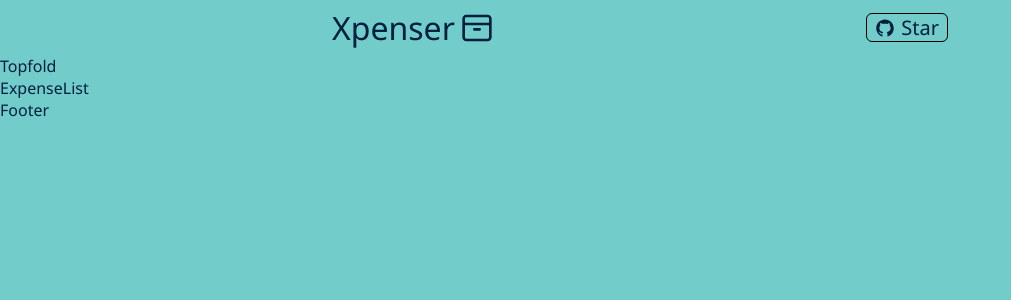
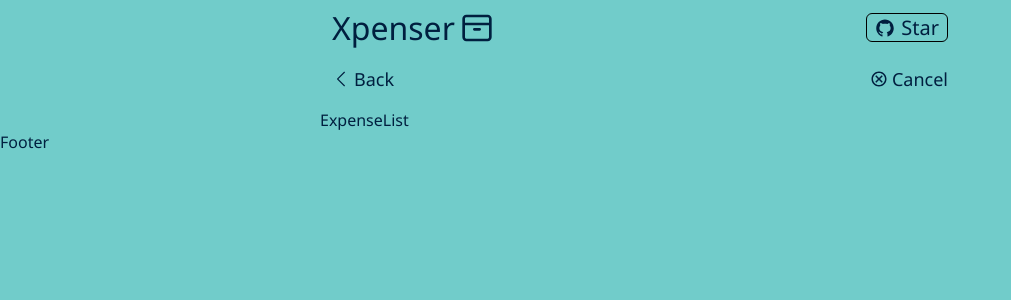
Before and after one commit to SAIKUMAR124/expense-tracker, a React (Create React App) app: page / in a window 1280 px wide. Shown: the top 300 px of the page, without its empty margins (0-1011 px from the left). Built offline with nearby package versions, Linux system fonts and the light colour scheme.

Commit message:
Added topfold

```diff
--- /dev/null
+++ b/src/components/topfold/Topfold.css
@@ -0,0 +1,78 @@
+.topfold{
+    display: flex;
+    justify-content: space-between;
+    margin: 6px 12px;
+    padding: 12px 0;
+    align-items: center;
+}
+
+.home-topfold{
+    display: flex;
+    justify-content: space-between;
+    flex: 1;
+}
+
+.searchbar{
+    display: flex;
+    align-items: center;
+    width: 50%;
+    background-color: white;
+    border-radius: 12px;
+}
+
+.searchbar input{
+    width: 80%;
+    outline: line;
+    padding: 8px 0;
+    border: none;
+    margin-left: 6px;
+    background-color: white;
+}
+
+.search-icon{
+    display: flex;
+    align-items: center;
+    margin-left: 6px;
+    font-weight: none;
+}
+
+.searchbar input:hover,
+.searchbar input:focus{
+    outline: none;
+}
+
+.add-button{
+    display: flex;
+    align-items: center;
+    border-radius: 4px;
+    border: 1px solid white;
+    font-size: 20px;
+    padding: 0px 8px;
+    border-radius: 6px;
+    cursor: pointer;
+}
+
+.add-icon{
+    display: flex;
+    align-items: center;
+    margin-right: 4px;
+}
+
+.add-topfold{
+    display: flex;
+    justify-content: space-between;
+    flex: 1;
+}
+
+.add-topfold-button{
+    display: flex;
+    align-items: center;
+    font-size: 18px;
+    cursor: pointer;
+}
+
+.add-topfold-button i{
+    display: flex;
+    align-items: center;
+    margin-right: 4px;
+}
--- /dev/null
+++ b/src/components/topfold/index.js
@@ -0,0 +1,41 @@
+import React, { useState } from 'react';
+import {AiOutlinePlusCircle, AiOutlineSearch} from 'react-icons/ai';
+import {BsChevronLeft} from 'react-icons/bs';
+import {MdOutlineCancel} from 'react-icons/md';
+import './Topfold.css';
+
+const Topfold = () => {
+    const [query, setQuery] = useState('');
+
+    const handleQuery=(e)=>{
+        setQuery(e.target.value);
+    }
+
+    return (
+        <div className='topfold'>
+            {
+                window.location.pathname !=='/'? <div className="home-topfold">
+                <div className="searchbar">
+                    <AiOutlineSearch className='search-icon' />
+                    <input placeholder='Search for expenses' value={query} onChange={(e)=>handleQuery(e)} />
+                </div>
+                <div className='add-button'>
+                    <AiOutlinePlusCircle className='add-icon' />
+                    <label>Add</label>
+                </div>
+            </div> : <div className='add-topfold' >
+                <div className='add-topfold-button'>
+                    <i><BsChevronLeft className='left-chevron' /></i>
+                    <label>Back</label>
+                </div>
+                <div className='add-topfold-button'>
+                    <i><MdOutlineCancel className='left-chevron' /></i>
+                    <label>Cancel</label>
+                </div>
+            </div>
+            }
+        </div>
+    )
+}
+
+export default Topfold
--- a/src/pages/home/home.css
+++ b/src/pages/home/home.css
@@ -0,0 +1,16 @@
+.home{
+    width: 50%;
+    margin: auto;
+}
+
+@media only screen and (max-width: 1024px){
+    .home{
+        width: 90%;
+    }
+}
+
+@media only screen and (max-width: 512px){
+    .home{
+        width: 100%;
+    }
+}
--- a/src/pages/home/index.js
+++ b/src/pages/home/index.js
@@ -1,10 +1,11 @@
 import React from 'react';
+import Topfold from '../../components/topfold';
 import './home.css';
 
 const Home = () => {
     return (
-        <div>
-            <div>Topfold</div>
+        <div className='home'>
+            <Topfold/>
             <div>ExpenseList</div>
         </div>
     )
```
